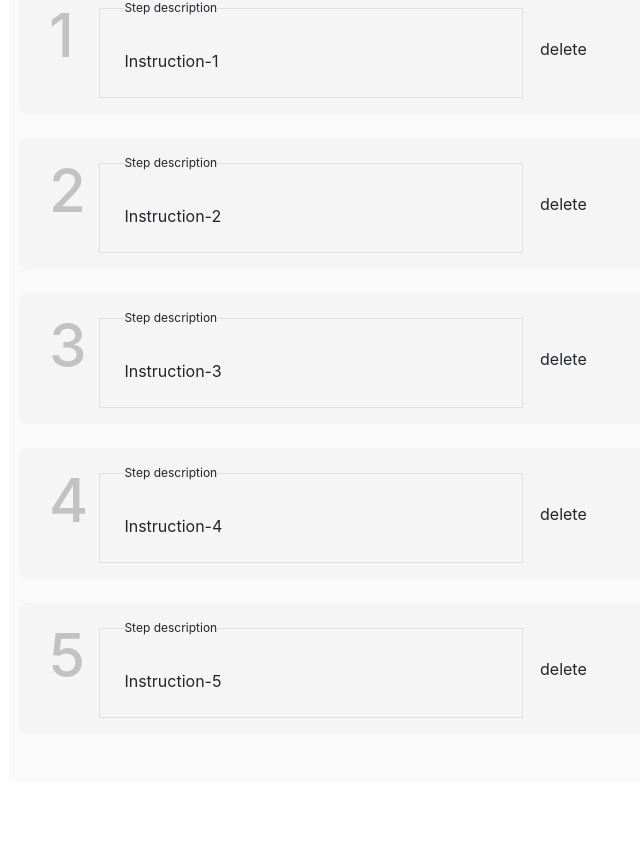
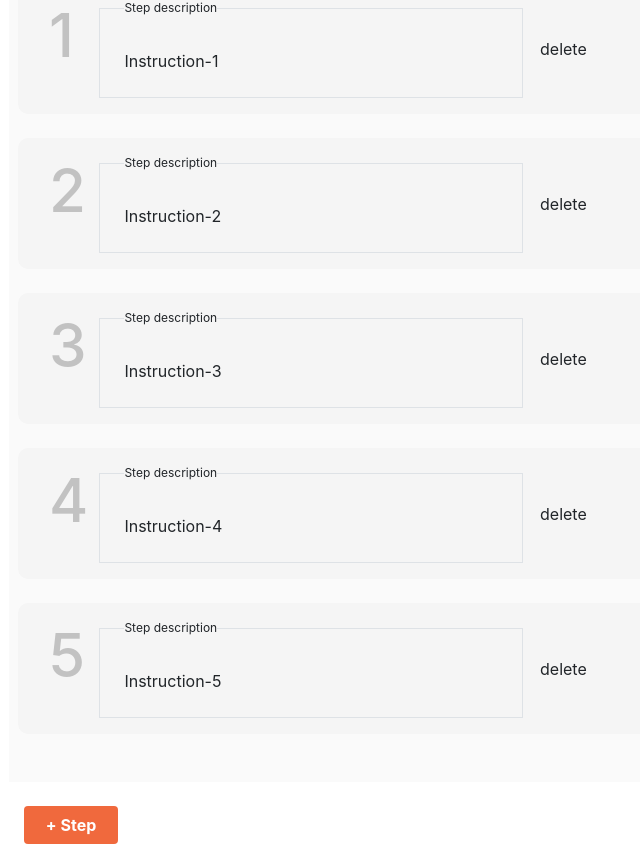
Before and after one commit to KhizerRehan/knowron-frontend-task, a React (Create React App) app: page / in a window 1280 px wide. Shown: the part 121-975 px from the top of the page, without its empty margins (0-640 px from the left). Before the commit the page ends 927 px from the top, so only its background shows below. Built offline with nearby package versions, Linux system fonts and the light colour scheme.

Commit message:
task: - add functionality to dynamically add steps - dummy payload is created with `+1` to previous steps

```diff
--- a/src/components/Instructions.jsx
+++ b/src/components/Instructions.jsx
@@ -49,6 +49,18 @@ export function Instructions(props) {
   //       });
   //   }, []);
 
+  const addStep = () => {
+    const dummyPaylaod = {
+      stepId: steps.length + 1,
+      description: `Instruction-${steps.length + 1}`,
+      imagePath: "",
+    };
+
+    const newInstructionsList = steps.concat(dummyPaylaod);
+
+    setSteps(newInstructionsList);
+  };
+
   const removeInstruction = (stepId) => {
     if (!stepId) {
       return;
@@ -77,7 +89,7 @@ export function Instructions(props) {
       handleStart: handleStart,
       handleDrag: handleDrag,
       handleStop: handleStop,
-      removeInstruction: removeInstruction
+      removeInstruction: removeInstruction,
     };
   };
 
@@ -103,6 +115,16 @@ export function Instructions(props) {
           );
         })}
       </div>
+
+      <div className="col-5">{/* EMPTY SPACER */}</div>
+
+      <div className="col-2 ml-4">
+        <button type="button" class="btn btn-orange w-50" onClick={addStep}>
+          + Step
+        </button>
+      </div>
+      <br />
+      <br />
     </div>
   );
 }
--- a/src/components/styles.css
+++ b/src/components/styles.css
@@ -8,6 +8,11 @@
   font-size: 60px;
 }
 
+.btn-orange {
+  background-color: #f0693d;
+  font-weight: bold;
+  color: white;
+}
 /* Utils */
 
 .fontSize-12 {
```
